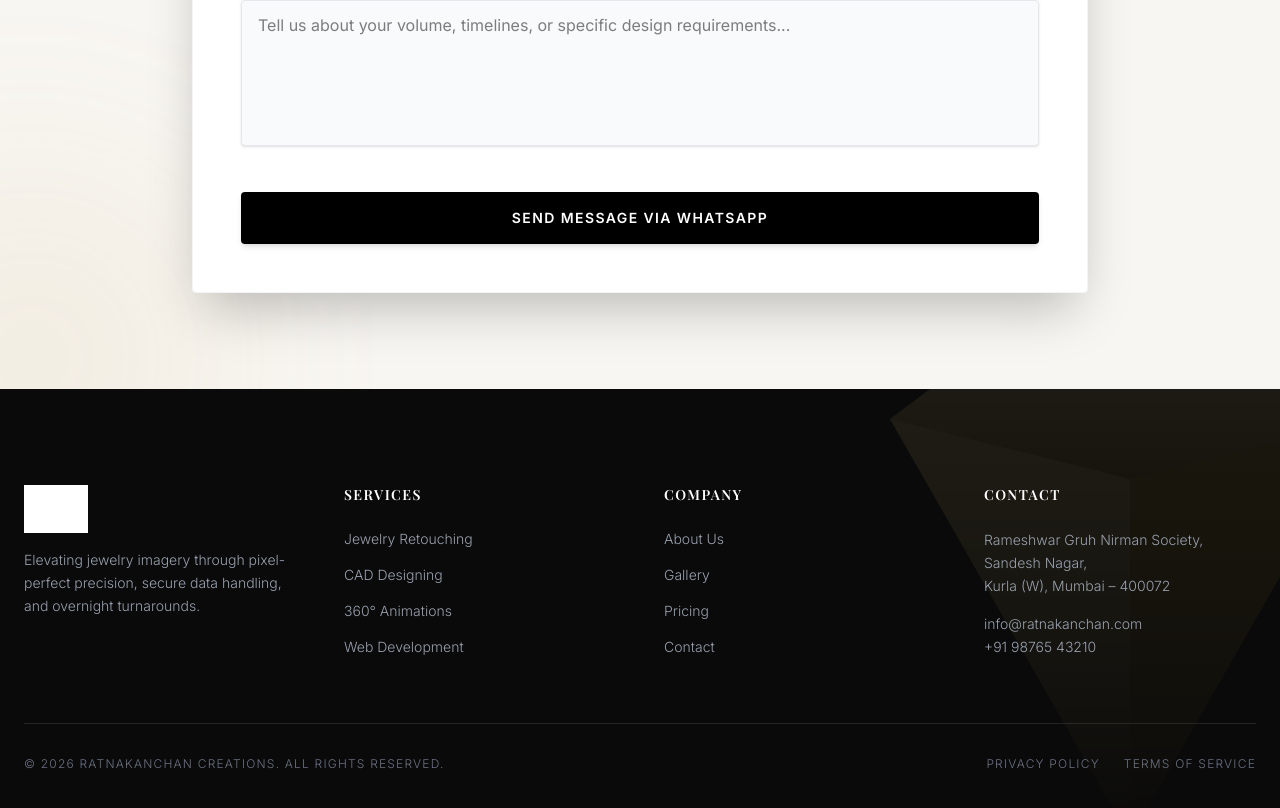
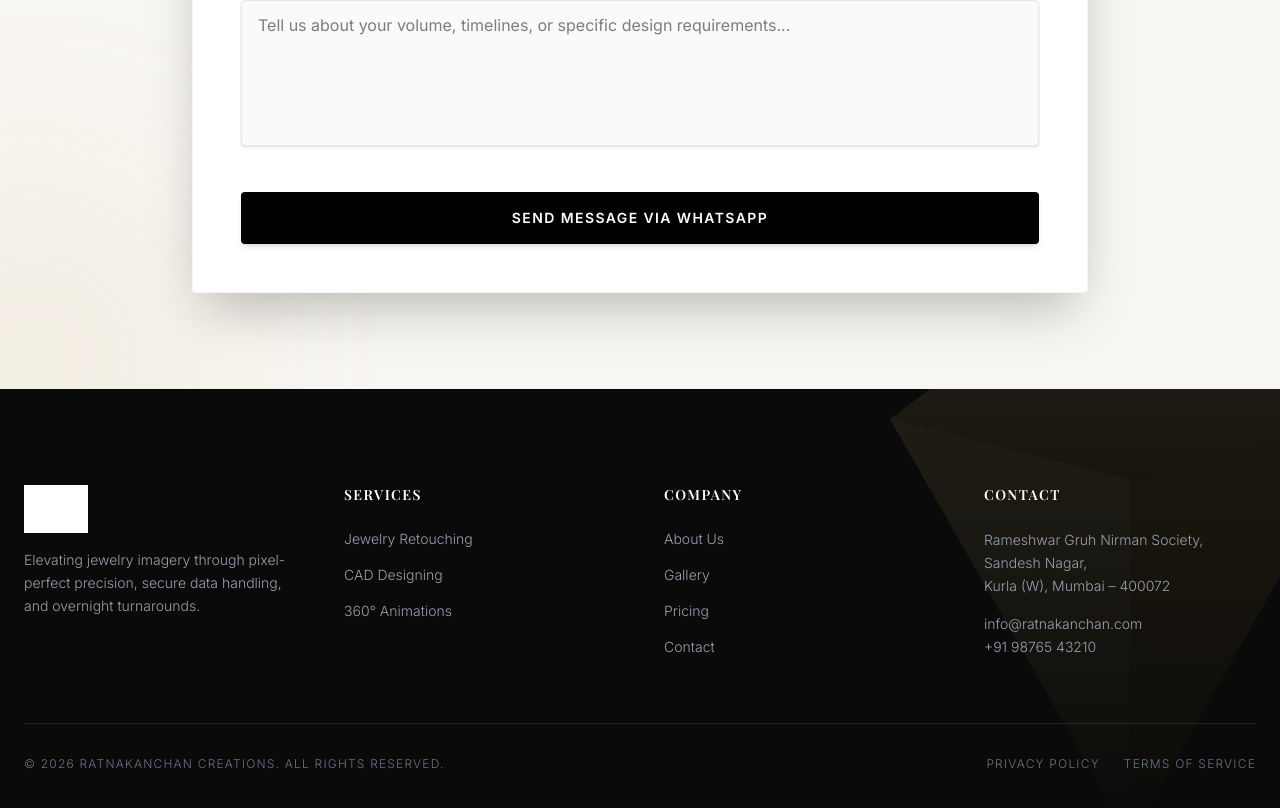
Before and after one commit to Fullstack-Hardik/Ratnakanchan, a Next.js app: page /contact in a window 1280 px wide. Shown: the part 1532-2340 px from the top of the page. Built offline with nearby package versions, Linux system fonts and the light colour scheme; grey boxes are pictures that could not be loaded; a web font is replaced by a local one.

Commit message:
style: remove marketing and web references from marquee, footer, and contact form

```diff
--- a/src/app/contact/page.tsx
+++ b/src/app/contact/page.tsx
@@ -158,7 +158,6 @@ export default function ContactPage() {
                   <option>Jewelry Retouching (High Volume)</option>
                   <option>CAD Modeling & Renders</option>
                   <option>360° Video Animation</option>
-                  <option>Website Design</option>
                   <option>General Inquiry</option>
                 </select>
               </div>
--- a/src/app/page.tsx
+++ b/src/app/page.tsx
@@ -159,7 +159,6 @@ export default function Home() {
                 <span className="text-2xl md:text-3xl text-[var(--color-gold)]/60 font-heading italic">CAD Design</span>
                 <span className="text-xl md:text-2xl text-black/20 font-body uppercase tracking-wider font-bold">360° Animation</span>
                 <span className="text-2xl md:text-3xl text-[var(--color-gold)]/60 font-heading italic">Global Agency</span>
-                <span className="text-xl md:text-2xl text-black/20 font-body uppercase tracking-wider font-bold">Marketing & Web</span>
               </div>
             ))}
           </div>
--- a/src/components/Footer.tsx
+++ b/src/components/Footer.tsx
@@ -49,7 +49,6 @@ export default function Footer() {
             <li><Link href="/" className="hover:text-[var(--color-gold)] transition-colors">Jewelry Retouching</Link></li>
             <li><Link href="/cad" className="hover:text-[var(--color-gold)] transition-colors">CAD Designing</Link></li>
             <li><Link href="/" className="hover:text-[var(--color-gold)] transition-colors">360° Animations</Link></li>
-            <li><Link href="/" className="hover:text-[var(--color-gold)] transition-colors">Web Development</Link></li>
           </ul>
         </div>
 
```
